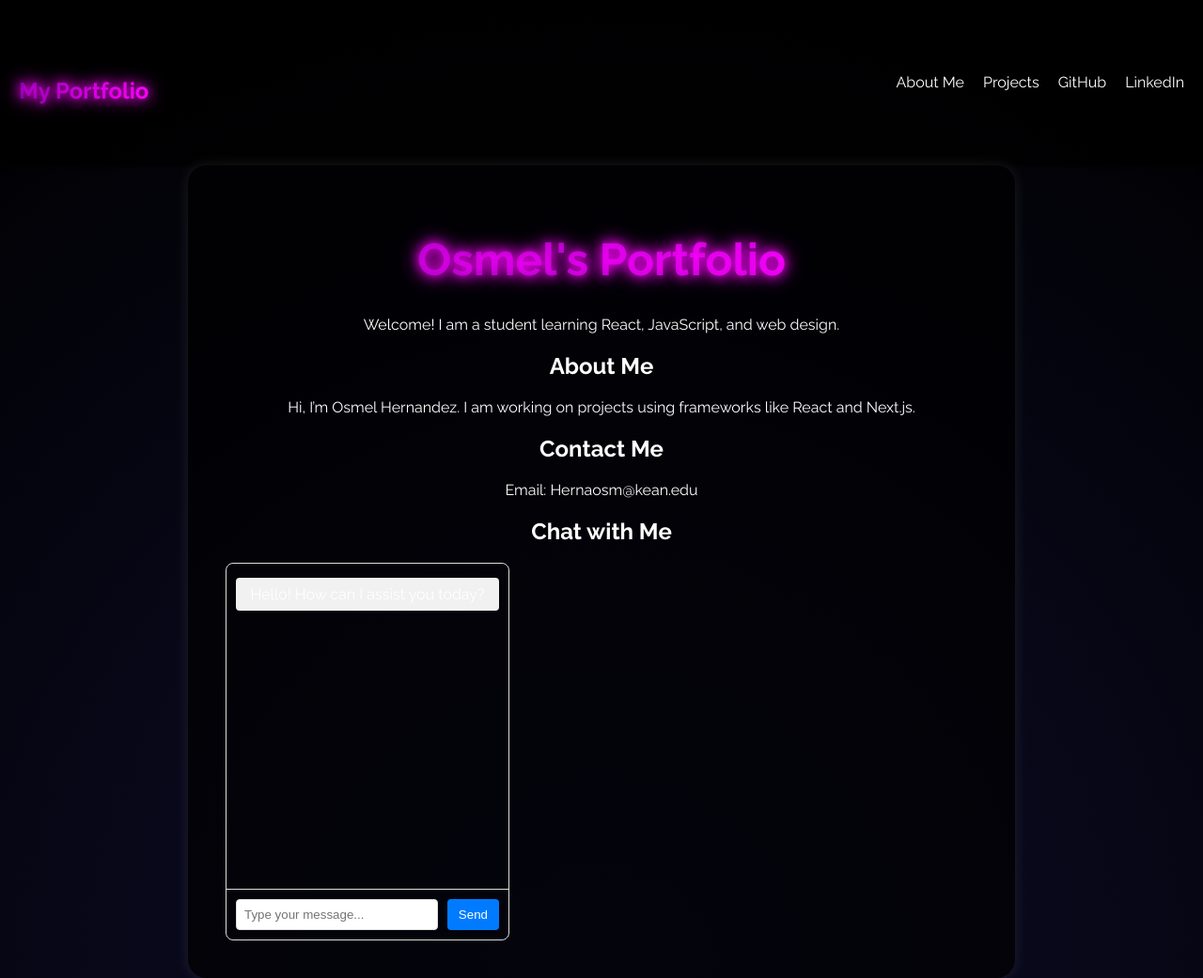
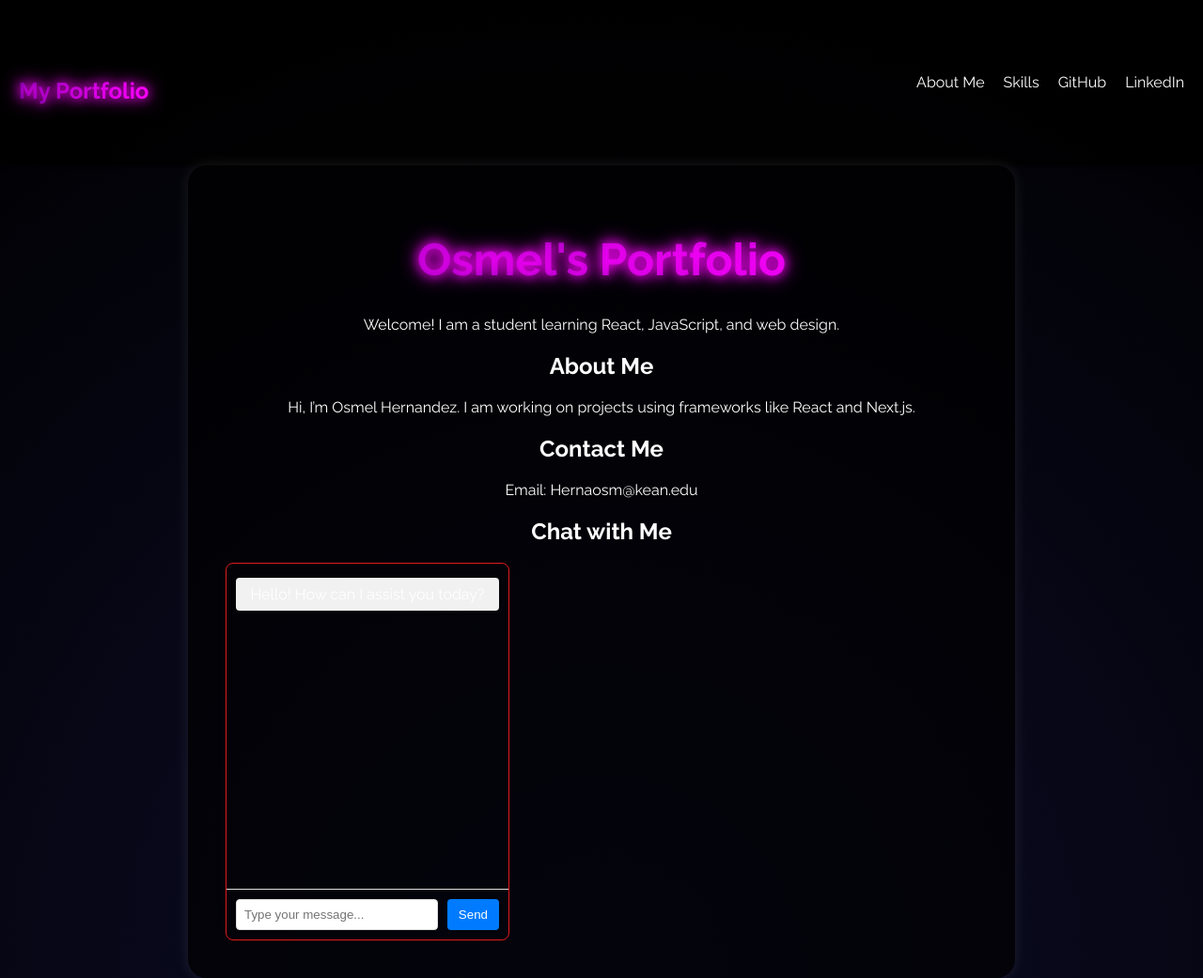
Before and after one commit to osmel122/osmelsportfolio, a Next.js app: page / in a window 1280 px wide. Shown: the whole page at 94% size. Built offline with nearby package versions, Linux system fonts and the light colour scheme.

Commit message:
Updated portfolio with new styling and projects

```diff
--- a/components/Navbar.js
+++ b/components/Navbar.js
@@ -9,9 +9,9 @@ const Navbar = () => (
     </h1>
     <ul className={styles.navLinks}>
       <li><Link href="/about">About Me</Link></li>
-      <li><Link href="/projects">Projects</Link></li>
+      <li><Link href="/projects">Skills</Link></li>
       <li>
-        <a href="https://github.com/your-profile" target="_blank" rel="noopener noreferrer">
+        <a href="https://github.com/osmel122" target="_blank" rel="noopener noreferrer">
           GitHub
         </a>
       </li>
--- a/styles/Chatbox.module.css
+++ b/styles/Chatbox.module.css
@@ -2,7 +2,7 @@
 .chatbox {
     width: 300px;
     height: 400px;
-    border: 1px solid #ddd;
+    border: 1px solid #e11b1b;
     border-radius: 8px;
     display: flex;
     flex-direction: column;
```
